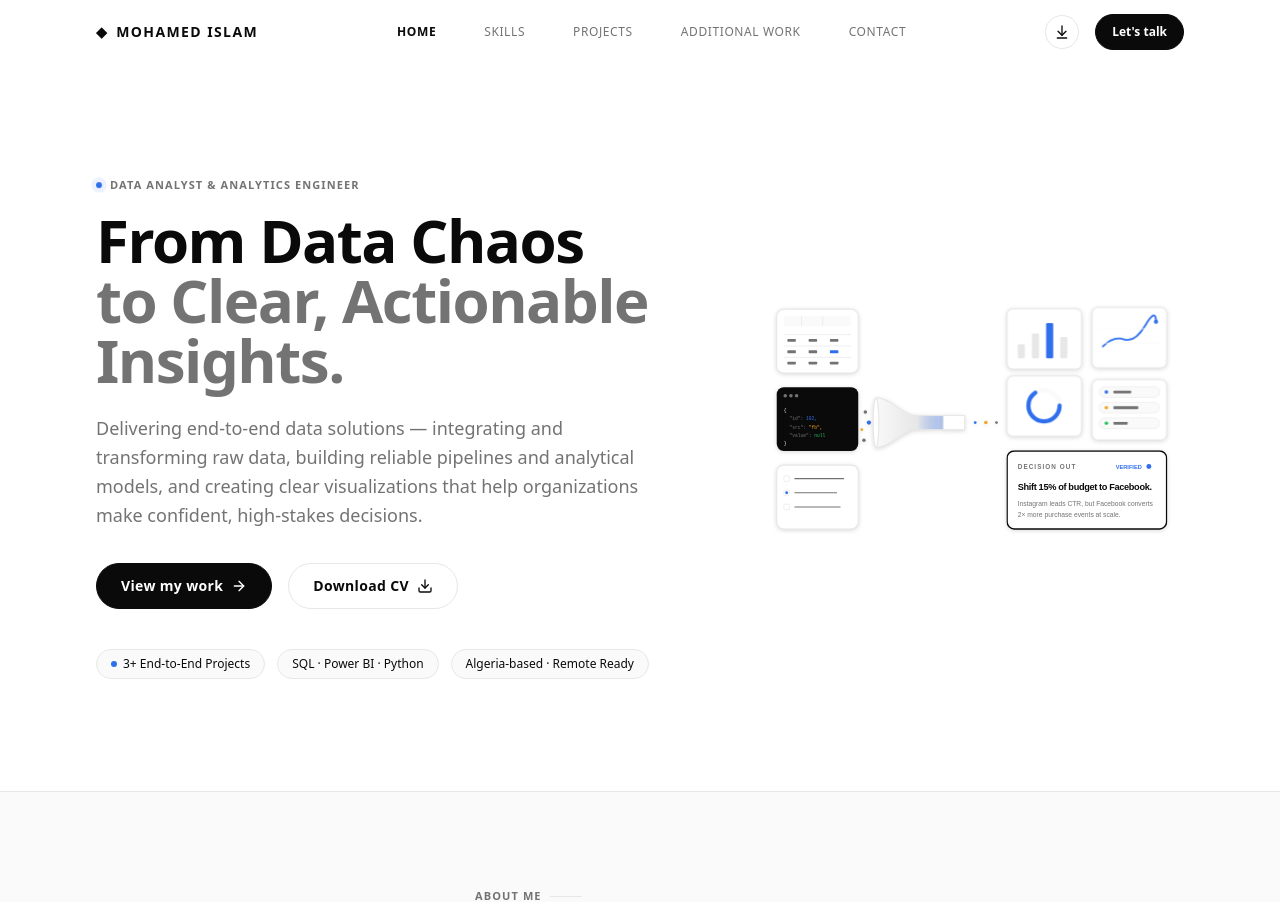
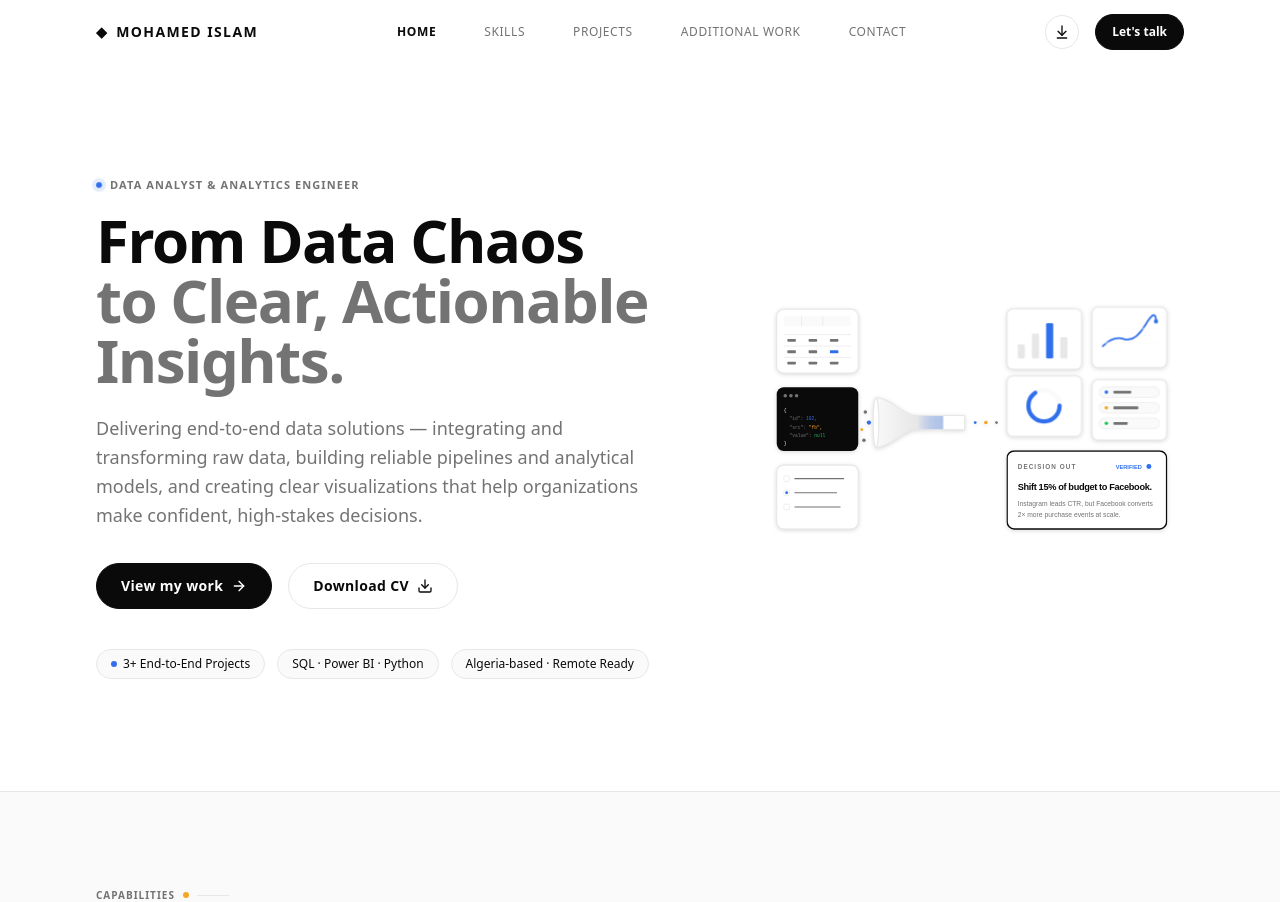
Before and after one commit to islabenchaiba15/portfolio, a Next.js app: page / in a window 1280 px wide. Shown: the top 902 px of the page. Built offline with nearby package versions, Linux system fonts and the light colour scheme.

Commit message:
chore: hide about me section from main page

```diff
--- a/src/app/page.tsx
+++ b/src/app/page.tsx
@@ -1,6 +1,5 @@
 import Navbar from "@/components/Navbar";
 import Hero from "@/components/Hero";
-import About from "@/components/About";
 import Skills from "@/components/Skills";
 import Projects from "@/components/Projects";
 import AdditionalProjects from "@/components/AdditionalProjects";
@@ -13,7 +12,6 @@ export default function Home() {
       <Navbar />
       <main className="flex-grow">
         <Hero />
-        <About />
         <Skills />
         <Projects />
         <AdditionalProjects />
```
